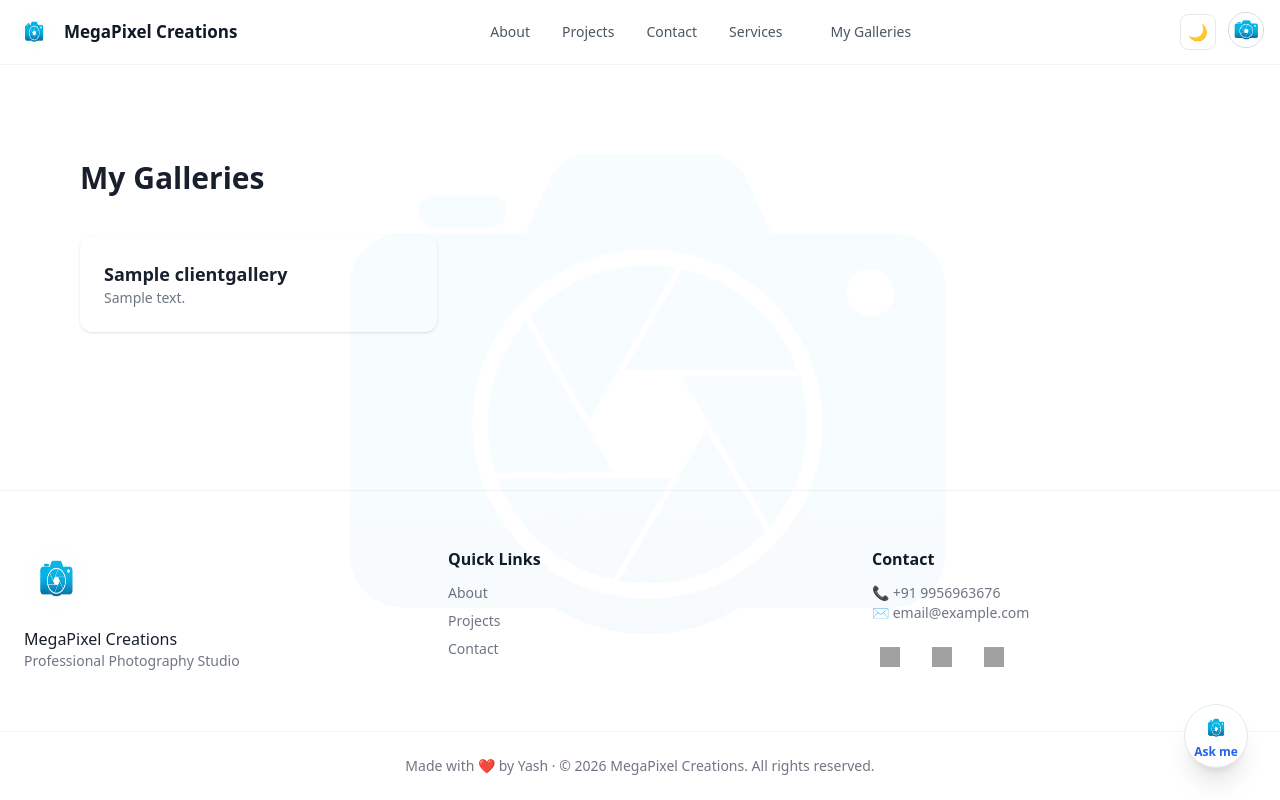
After one commit to yashdotin/megapixel, a Django app: page /my-galleries/ in a window 1280 px wide. The commit adds this page. Run offline with Django 5.2, Linux system fonts and the light colour scheme; a user stored in the database is signed in; tables that the repository leaves empty hold one stand-in row (values such as "Sample post"); some libraries are stand-ins or nearby versions; grey boxes are pictures that could not be loaded.

Commit message:
my galleries updated

```diff
--- a/megapixel/core/models.py
+++ b/megapixel/core/models.py
@@ -1,5 +1,6 @@
 from django.db import models
 from cloudinary.models import CloudinaryField
+from django.contrib.auth.models import User
 
 
 class Project(models.Model):
@@ -73,3 +74,38 @@ class EmailOTP(models.Model):
 
     def __str__(self):
         return self.email
+
+class ClientGallery(models.Model):
+
+    client = models.ForeignKey(
+        User,
+        on_delete=models.CASCADE,
+        related_name="client_galleries"
+    )
+
+    title = models.CharField(max_length=200)
+    description = models.TextField(blank=True)
+
+    # show on portfolio/projects page
+    is_public = models.BooleanField(default=False)
+
+    created_at = models.DateTimeField(auto_now_add=True)
+
+    def __str__(self):
+        return self.title
+
+
+class ClientGalleryImage(models.Model):
+
+    gallery = models.ForeignKey(
+        ClientGallery,
+        related_name="images",
+        on_delete=models.CASCADE
+    )
+
+    image = CloudinaryField("image")
+
+    uploaded_at = models.DateTimeField(auto_now_add=True)
+
+    def __str__(self):
+        return f"{self.gallery.title} image"
--- a/megapixel/core/urls.py
+++ b/megapixel/core/urls.py
@@ -14,4 +14,8 @@ urlpatterns = [
     path('services/', views.services, name='services'),
     path("send-otp/",views.send_otp),
     path("verify-otp/",views.verify_otp),
+    path("client-galleries/", views.client_galleries, name="client_galleries"),
+path("client-gallery/<int:pk>/", views.client_gallery_detail, name="client_gallery_detail"),
+path("my-galleries/", views.client_galleries, name="client_galleries"),
+path("gallery/<int:pk>/", views.client_gallery_detail, name="client_gallery_detail"),
 ]
--- a/megapixel/core/views.py
+++ b/megapixel/core/views.py
@@ -9,6 +9,8 @@ import random
 import json
 from django.utils import timezone
 from datetime import timedelta
+from django.contrib.auth.decorators import login_required
+from .models import ClientGallery
 
 def home(request):
     return render(request, 'home.html')
@@ -17,15 +19,20 @@ def about(request):
     return render(request, 'about.html')
 
 def projects(request):
+
     category = request.GET.get('category')
+
     projects = Project.objects.all().order_by('-created_at')
+
+    public_galleries = ClientGallery.objects.filter(is_public=True)
 
     if category:
         projects = projects.filter(category=category)
 
     return render(request, 'projects.html', {
         'projects': projects,
-        'project_categories': Project.CATEGORY_CHOICES
+        'project_categories': Project.CATEGORY_CHOICES,
+        'public_galleries': public_galleries,
     })
 
 def services(request):
@@ -163,3 +170,37 @@ def verify_otp(request):
         return JsonResponse(
             {"status": "error", "message": str(e)}
         )
+
+@login_required
+def client_galleries(request):
+
+    galleries = ClientGallery.objects.filter(client=request.user)
+
+    return render(request, "client_galleries.html", {
+        "galleries": galleries
+    })
+
+
+@login_required
+def client_gallery_detail(request, pk):
+
+    gallery = get_object_or_404(
+        ClientGallery,
+        pk=pk,
+        client=request.user
+    )
+
+    return render(request,"client_gallery_detail.html",{
+        "gallery":gallery
+    })
+def public_gallery(request, pk):
+
+    gallery = get_object_or_404(
+        ClientGallery,
+        pk=pk,
+        is_public=True
+    )
+
+    return render(request,"public_gallery.html",{
+        "gallery":gallery
+    })
--- a/megapixel/templates/base.html
+++ b/megapixel/templates/base.html
@@ -54,6 +54,10 @@
       <a href="/projects/" class="hover:text-black dark:hover:text-white">Projects</a>
       <a href="/contact/" class="hover:text-black dark:hover:text-white">Contact</a>
       <a class="nav-link" href="{% url 'services' %}">Services</a>
+      <a href="/my-galleries/"
+class="block px-4 py-2 text-sm hover:bg-gray-100 dark:hover:bg-gray-800">
+My Galleries
+</a>
     </div>
 
     <!-- Right -->
@@ -125,6 +129,10 @@
     <a href="/projects/" class="hover:text-black dark:hover:text-white">Projects</a>
     <a href="/contact/" class="hover:text-black dark:hover:text-white">Contact</a>
 <a class="nav-link" href="{% url 'services' %}">Services</a>
+<a href="/my-galleries/"
+class="block px-4 py-2 text-sm hover:bg-gray-100 dark:hover:bg-gray-800">
+My Galleries
+</a>
   </div>
 </div>
 
--- /dev/null
+++ b/megapixel/templates/client_galleries.html
@@ -0,0 +1,35 @@
+{% extends "base.html" %}
+
+{% block content %}
+
+<section class="max-w-6xl mx-auto py-16 px-4">
+
+<h1 class="text-3xl font-semibold mb-10">My Galleries</h1>
+
+<div class="grid md:grid-cols-3 gap-6">
+
+{% for gallery in galleries %}
+
+<a href="{% url 'client_gallery_detail' gallery.id %}">
+
+<div class="bg-white dark:bg-[#141414] p-6 rounded-xl shadow hover:scale-105 transition">
+
+<h2 class="text-lg font-semibold">
+{{ gallery.title }}
+</h2>
+
+<p class="text-gray-500 text-sm">
+{{ gallery.description }}
+</p>
+
+</div>
+
+</a>
+
+{% endfor %}
+
+</div>
+
+</section>
+
+{% endblock %}
```
Also changed, not shown: megapixel/core/admin.py (+14 -0 lines), megapixel/templates/client_gallery_detail.html (added, +35 -0 lines), megapixel/templates/projects.html (+47 -2 lines), megapixel/core/migrations/0008_clientgallery_clientgalleryimage.py (added), megapixel/core/migrations/0009_clientgalleryimage_uploaded_at_and_more.py (added), megapixel/core/migrations/0010_clientgallery_is_public.py (added).
